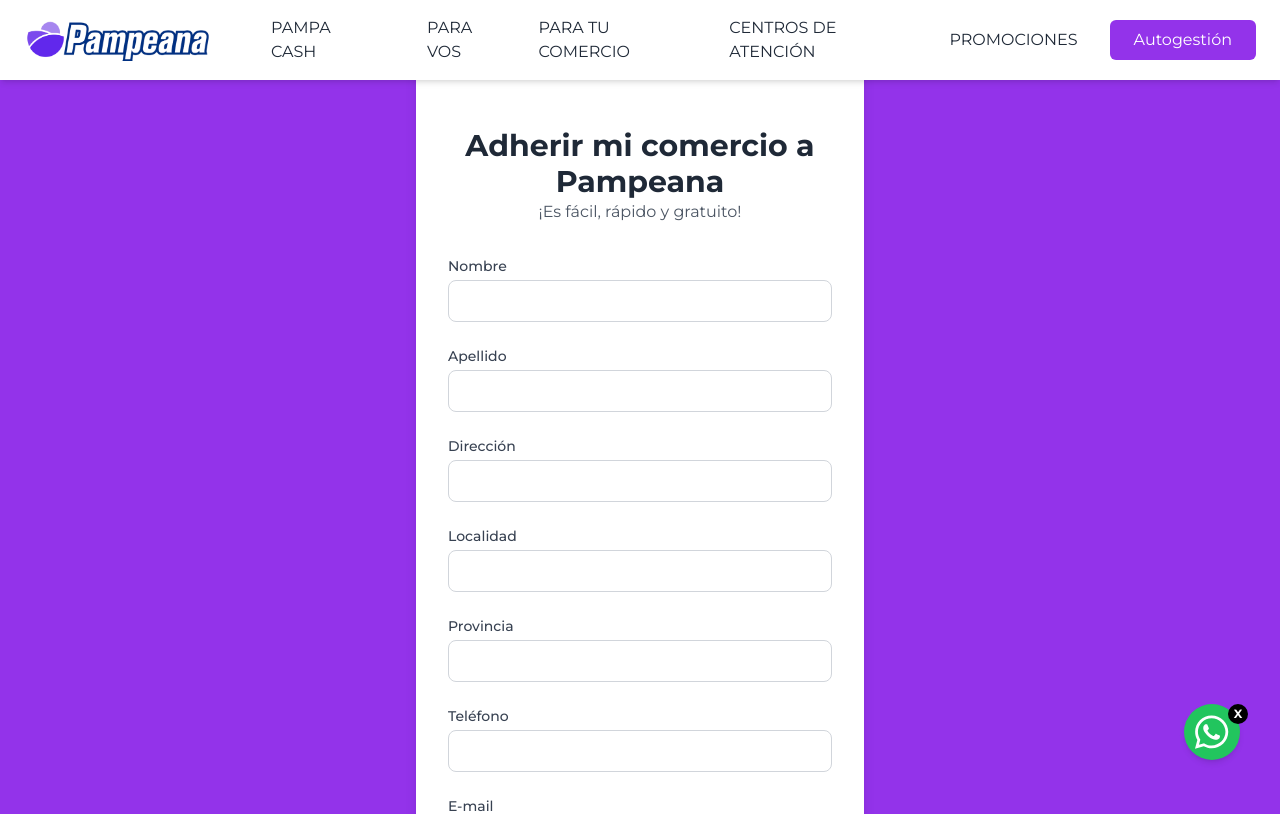
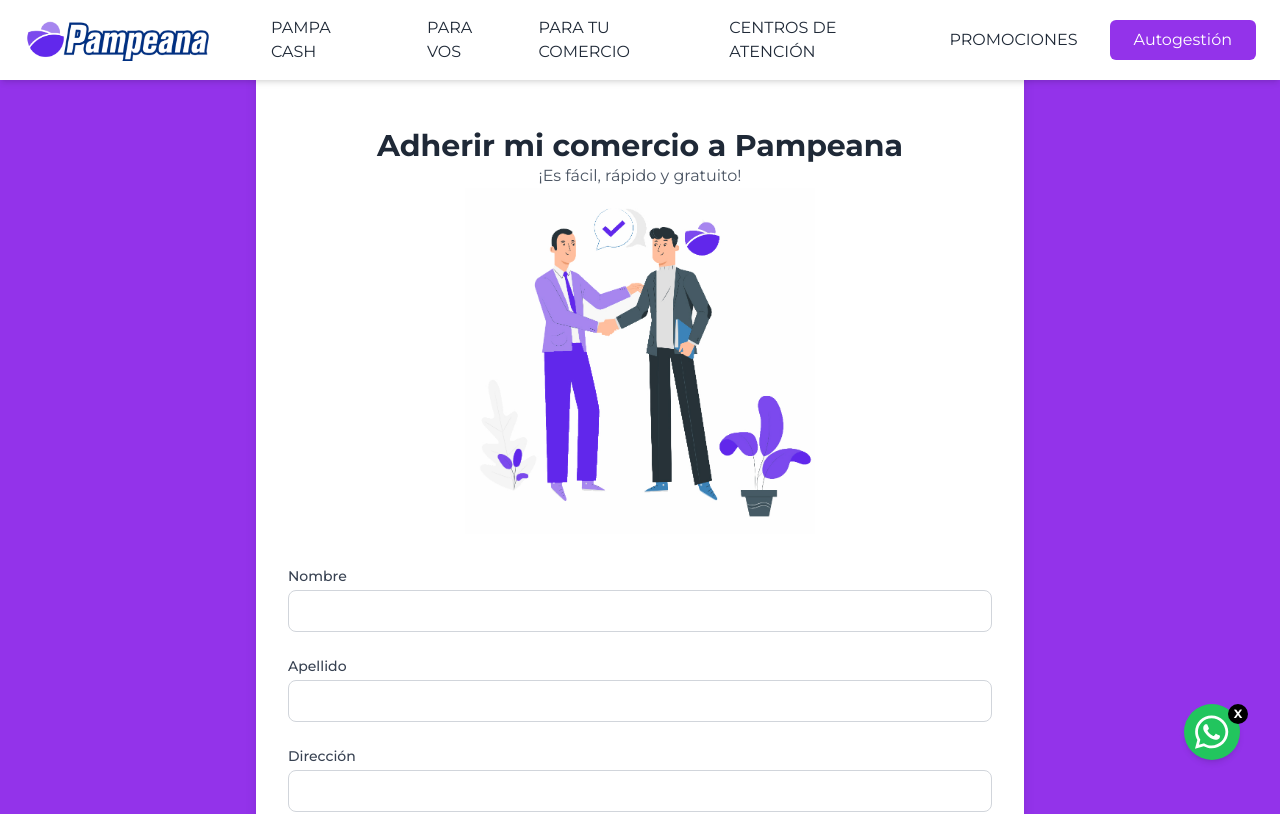
Before and after one commit to Axel-lis/tarjetapampeana-react, a React (Vite) app: page /form-adherir-comercio in a window 1280 px wide. Shown: the top 814 px of the page. Built offline with nearby package versions, Linux system fonts and the light colour scheme.

Commit message:
image para formulario de comercio

```diff
--- a/src/components/Forms/AdherirComercio.jsx
+++ b/src/components/Forms/AdherirComercio.jsx
@@ -8,6 +8,7 @@ import { FaQuestionCircle, FaExternalLinkAlt } from 'react-icons/fa';
 import Alerts from '../Common/Alerts';
 import { API_FORMULARIOS } from '../../components/constants/apis';
 import Modal from '../Common/Modal';
+import adherirSVG from '../../assets/images/adherir-svg.jpg';
 // Esquema de validación con Zod
 const schema = z.object({
   name: z.string().min(3, { message: 'El nombre debe tener al menos 3 caracteres' }),
@@ -92,10 +93,11 @@ const AdherirComercio = () => {
 
   return (
     <div className="min-h-screen bg-purple-600 flex flex-col items-center justify-center py-12 px-4 sm:px-6 lg:px-8">
-      <div className="max-w-md w-full space-y-8 bg-white p-8 rounded-xl shadow-lg">
-        <div>
+      <div className="max-w-3xl w-full space-y-8 bg-white p-8 rounded-xl shadow-lg">
+        <div className='align-items-center'>
           <h2 className="mt-12 text-center text-3xl font-bold text-gray-800">Adherir mi comercio a Pampeana</h2>
           <h5 className="text-center text-gray-600">¡Es fácil, rápido y gratuito!</h5>
+          <img src={adherirSVG} alt="Adherir a Comercios" className='mx-auto w-[350px]' />
         </div>
         {isSubmitSuccessful && (
           <div className="mb-4 p-4 bg-green-100 text-green-700 rounded-lg flex items-center">
--- a/src/components/Forms/SolicitarPrestamo.jsx
+++ b/src/components/Forms/SolicitarPrestamo.jsx
@@ -116,8 +116,9 @@ const SolicitarPrestamo = () => {
   const labelStyle = 'block text-gray-700 font-medium mb-2';
 
   return (
-    <div style={{ minHeight: '100vh', padding: '3.5rem 1rem', position: 'relative', }} className="min-h-screen py-14 px-4 sm:px-6 lg:px-8">
-      <div  className="max-w-3xl mx-auto bg-white rounded-xl shadow-md p-8">
+    <div className="flex flex-col min-h-screen bg-gradient-to-r from-blue-800 via-purple-500 to-purple-900">
+    <div className="flex-grow py-14 px-4 sm:px-6 lg:px-8">
+      <div className="max-w-3xl mx-auto bg-white rounded-xl shadow-md p-8">
         <h2 className="text-3xl font-bold text-center text-gray-800 mb-8">Solicitud de Préstamo</h2>
         <img src="/src/assets/logos/pampaCash-logo-violeta.png" alt="PampaCa$h Logo" className="w-80 mx-auto mb-8" />
 
@@ -287,6 +288,7 @@ const SolicitarPrestamo = () => {
           </button>
         </form>
       </div>
+       </div>
     </div>
   );
 };
```
Also changed, not shown: src/assets/images/adherir-svg.jpg (added).
